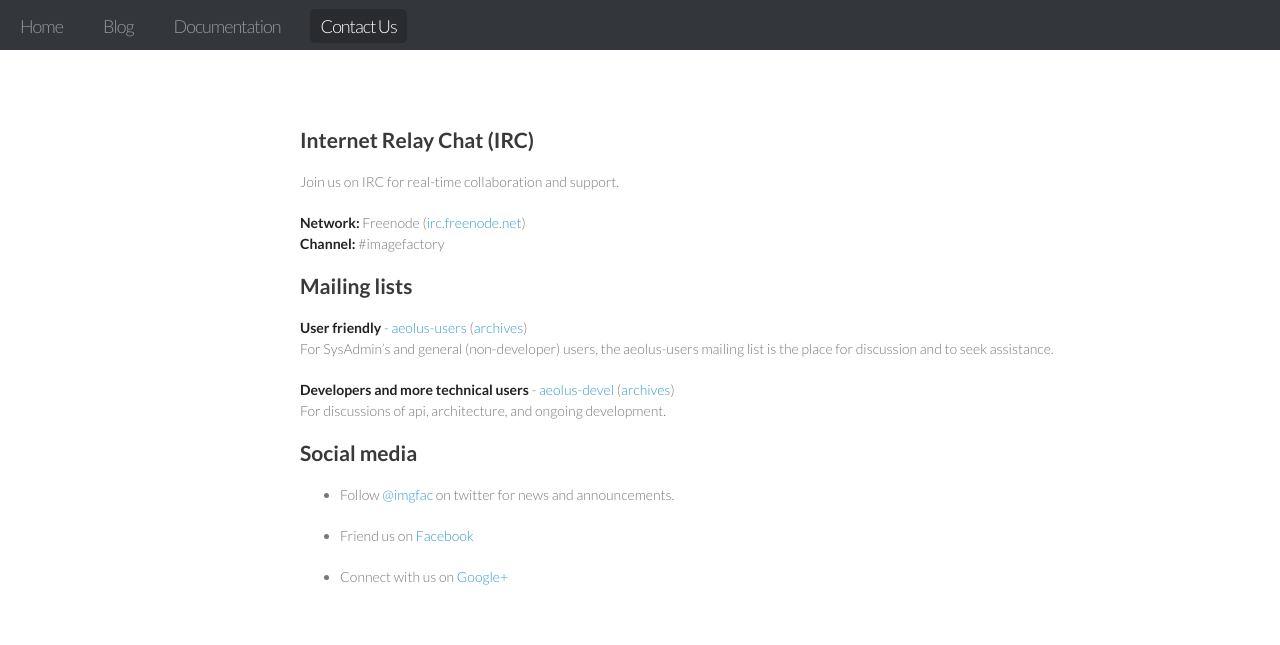
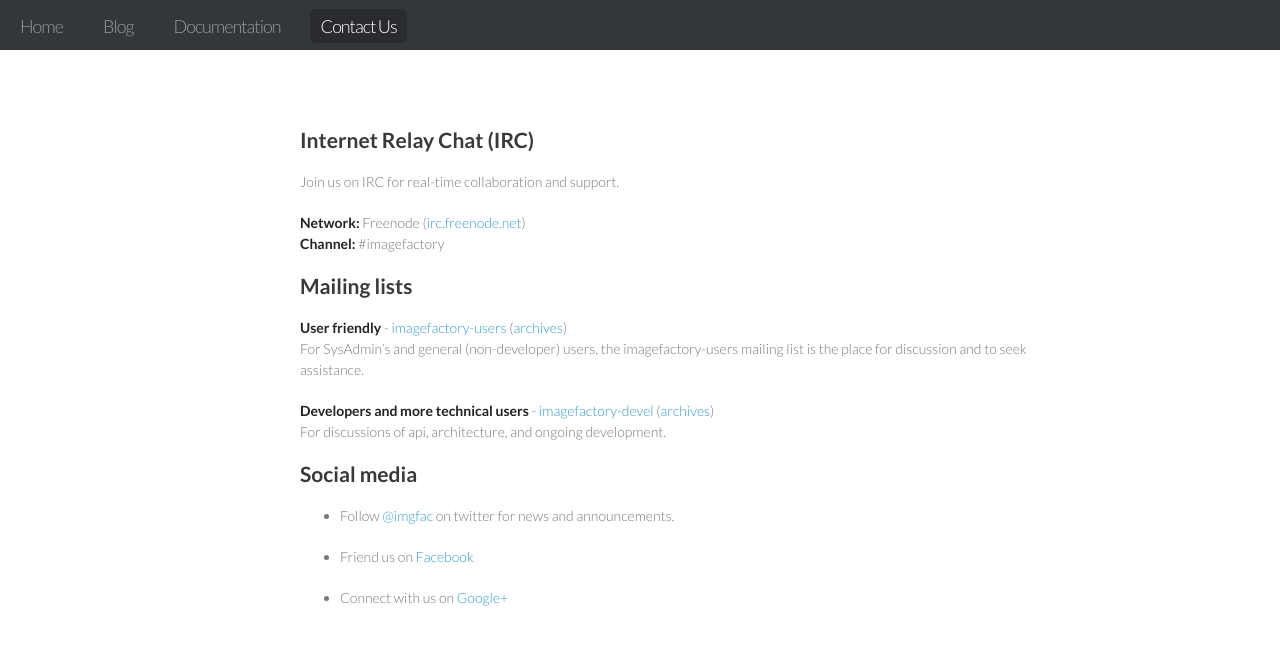
Before and after one commit to redhat-imaging/redhat-imaging.github.io, a Jekyll site: the page built from contact_us.markdown, in a window 1280 px wide. Shown: the top 645 px of the page. Built offline with Jekyll 4.4.1, drawn with Linux system fonts in a browser that asks for light colours.

Commit message:
update contact page with new mailing list info

```diff
--- a/contact_us.markdown
+++ b/contact_us.markdown
@@ -16,12 +16,12 @@ Join us on IRC for real-time collaboration and support.
 ## Mailing lists
 
 **User friendly** -
-[aeolus-users](https://lists.fedorahosted.org/mailman/listinfo/aeolus-users) \([archives](https://lists.fedorahosted.org/pipermail/aeolus-users/)\)
-For SysAdmin's and general (non-developer) users, the aeolus-users mailing list is the place for discussion and to seek assistance.
+[imagefactory-users](https://lists.fedorahosted.org/mailman/listinfo/imagefactory-users) \([archives](https://lists.fedorahosted.org/pipermail/imagefactory-users/)\)
+For SysAdmin's and general (non-developer) users, the imagefactory-users mailing list is the place for discussion and to seek assistance.
 
 
 **Developers and more technical users** -
-[aeolus-devel](https://lists.fedorahosted.org/mailman/listinfo/aeolus-devel) \([archives](https://lists.fedorahosted.org/pipermail/aeolus-devel/)\)
+[imagefactory-devel](https://lists.fedorahosted.org/mailman/listinfo/imagefactory-devel) \([archives](https://lists.fedorahosted.org/pipermail/imagefactory-devel/)\)
 For discussions of api, architecture, and ongoing development.
 
 <a id="social" />
```
Also changed, not shown: 1 other file.
